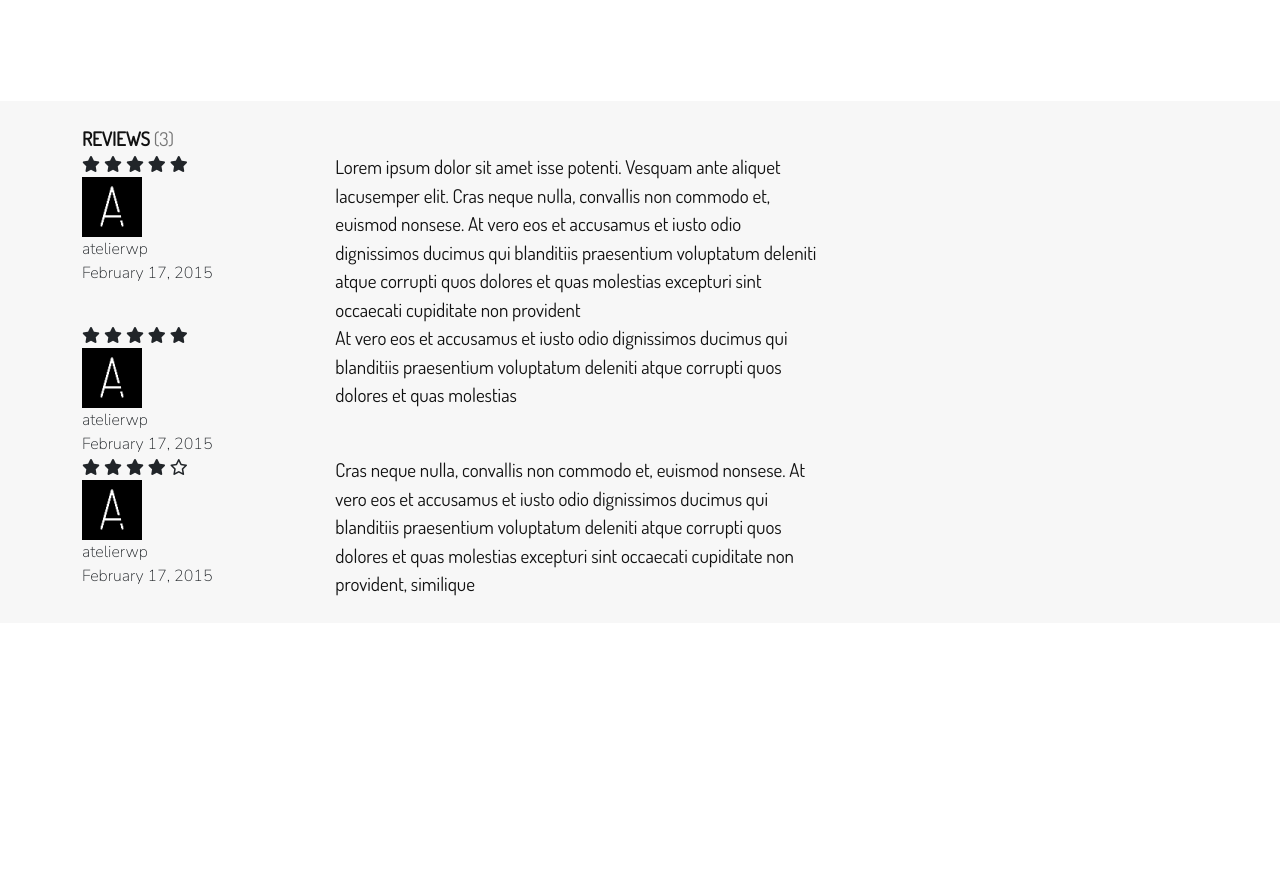
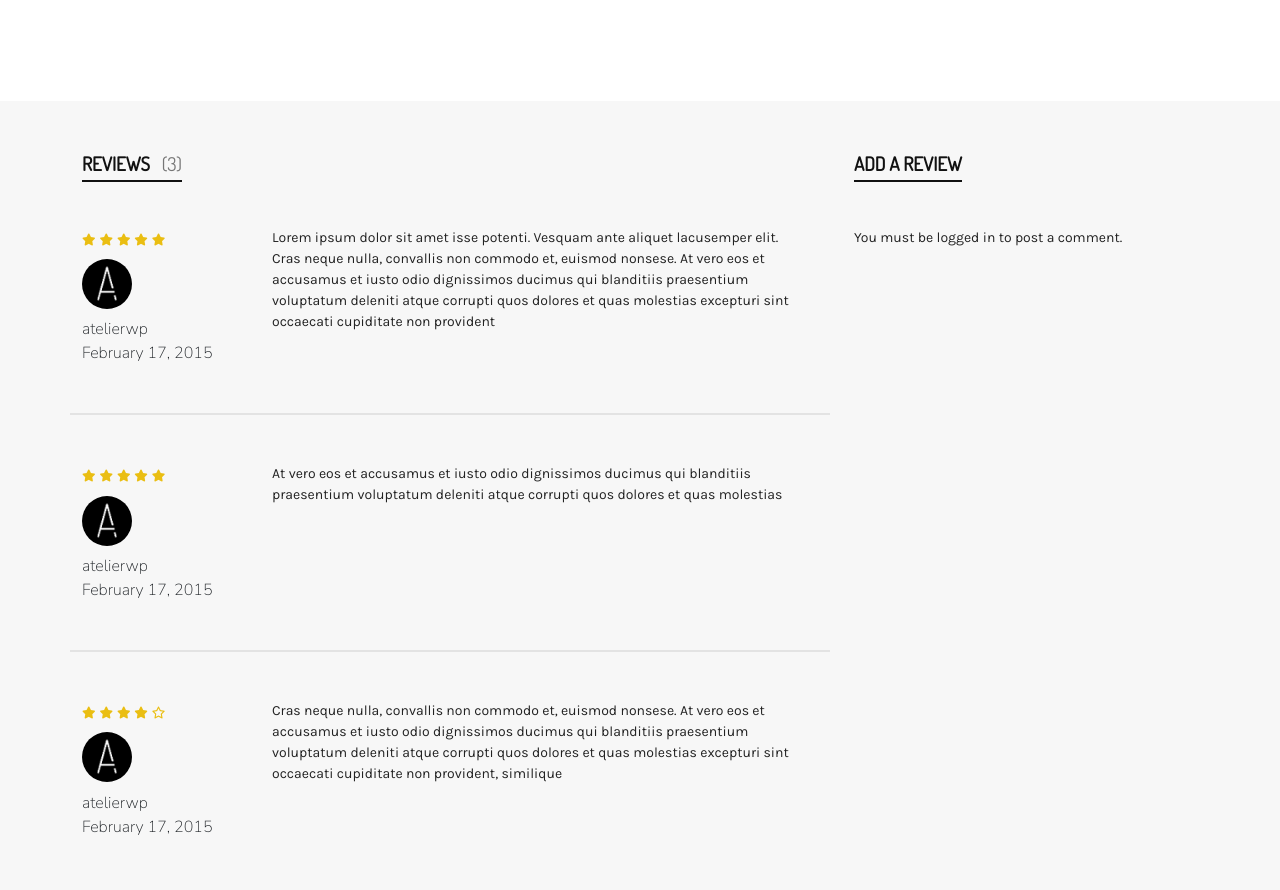
Before and after one commit to mirferidagalarov/Ateiler, a website: page product.html in a window 1280 px wide. Shown: the part 1379-2269 px from the top of the page. Before the commit the page ends 2002 px from the top, so only its background shows below. Drawn offline with Linux system fonts and the light colour scheme.

Commit message:
last commit

```diff
--- a/product.html
+++ b/product.html
@@ -146,12 +146,14 @@
                 <div class="container-fluid w-100 reviews-box px-0">
                     <div class="review-box1">
                         <div class="container-lg w-100 container-fluid">
-                            <div class="row py-4 ">
+                            <div class="row py-4">
                                 <div class="col-8 review">
+                                    <span class="fw-bold part-name">REVIEWS <span
+                                            class="fw-normal ms-2">(3)</span></span>
                                     <div class="review-content row">
-                                        <p class="fw-bold">REVIEWS <span class="fw-normal">(3)</span></p>
 
-                                        <div class="review-info col-4 d-flex flex-column">
+
+                                        <div class="review-info col-3 py-5 d-flex flex-column">
 
                                             <div class="rating-part">
                                                 <i class="fa-solid fa-star"></i>
@@ -167,7 +169,7 @@
                                             <span>atelierwp</span>
                                             <span>February 17, 2015</span>
                                         </div>
-                                        <div class="review-text col-8">
+                                        <div class="review-text col-9 pe-0 py-5">
                                             <p>Lorem ipsum dolor sit amet isse potenti. Vesquam ante aliquet
                                                 lacusemper
                                                 elit. Cras neque nulla, convallis non commodo et, euismod nonsese.
@@ -178,8 +180,8 @@
                                                 molestias excepturi sint occaecati cupiditate non provident</p>
                                         </div>
                                     </div>
-                                    <div class="review-content row">
-                                        <div class="review-info col-4 d-flex flex-column">
+                                    <div class="review-content row px-0">
+                                        <div class="review-info col-3  py-5 d-flex flex-column">
 
                                             <div class="rating-part">
                                                 <i class="fa-solid fa-star"></i>
@@ -189,13 +191,13 @@
                                                 <i class="fa-solid fa-star"></i>
                                             </div>
                                             <div class="img-part">
-                                                <img class="img-fluid"
+                                                <img class=""
                                                     src="sass/assets/img/f2336fbaff66dd1f1c449bd67ffcc5d8.png" alt="">
                                             </div>
                                             <span>atelierwp</span>
                                             <span>February 17, 2015</span>
                                         </div>
-                                        <div class="review-text col-8">
+                                        <div class="review-text col-9 pe-0 py-5">
                                             <p>At vero eos et accusamus et iusto odio dignissimos ducimus qui
                                                 blanditiis
                                                 praesentium voluptatum deleniti atque corrupti quos dolores et quas
@@ -203,7 +205,7 @@
                                         </div>
                                     </div>
                                     <div class="review-content row">
-                                        <div class="review-info col-4 d-flex flex-column">
+                                        <div class="review-info col-3 py-5 d-flex flex-column">
 
                                             <div class="rating-part">
                                                 <i class="fa-solid fa-star"></i>
@@ -213,13 +215,13 @@
                                                 <i class="fa-regular fa-star"></i>
                                             </div>
                                             <div class="img-part">
-                                                <img class="img-fluid"
+                                                <img class=" "
                                                     src="sass/assets/img/f2336fbaff66dd1f1c449bd67ffcc5d8.png" alt="">
                                             </div>
                                             <span>atelierwp</span>
                                             <span>February 17, 2015</span>
                                         </div>
-                                        <div class="review-text col-8">
+                                        <div class="review-text col-9 pe-0 py-5">
                                             <p>Cras neque nulla, convallis non commodo et, euismod nonsese. At vero
                                                 eos
                                                 et accusamus et iusto odio dignissimos ducimus qui blanditiis
@@ -230,7 +232,12 @@
                                         </div>
                                     </div>
                                 </div>
-                                <div class="col-4 add-review"></div>
+                                <div class="col-4 review ps-4">
+                                    <span class="fw-bold part-name">ADD A REVIEW</span>
+                                   <div class="review-text py-5">
+                                    <p class="ms-0">You must be logged in to post a comment.</p>
+                                   </div>
+                                </div>
                             </div>
                         </div>
                     </div>
--- a/sass/abstract/_variables.scss
+++ b/sass/abstract/_variables.scss
@@ -6,4 +6,5 @@ $white:#fff;
 $gray: #767676;
 $another-black:#333333;
 $border-color:#f2f2f2;
+$secondary-border-color: #e3e3e3;
 $yellow: #EABE12;
--- a/sass/pages/_product.scss
+++ b/sass/pages/_product.scss
@@ -5,6 +5,7 @@
             height: 270px;
 
         }
+
         .product-info-box {
             margin-top: -165px;
             padding-bottom: 80px;
@@ -439,10 +440,10 @@
     .reviews-box {
         .review-box1 {
             background-color: #f7f7f7;
+            padding-top: 2%;
 
             .review {
-                .review-content {
-                    p {
+                .part-name {
                     color: $primary-black;
                     font-size: 19px;
                     font-family: 'Dosis', sans-serif;
@@ -450,10 +451,12 @@
 
                     &::after {
                         content: '';
+                        bottom: -6px;
+                        left: 0;
                         position: absolute;
-                            width: 10px;
-                            height: 10px;
-                            color: $primary-black;
+                        width: 100%;
+                        height: 2px;
+                        background-color: $primary-black;
                     }
 
                     span {
@@ -463,8 +466,44 @@
                     }
 
                 }
+
+                .review-content {
+                    border-bottom: 2px solid $secondary-border-color;
+
+                    &:last-child {
+                        border-bottom: none;
+                    }
+
+                    .review-info {
+                        .rating-part {
+                            i {
+                                font-size: 12px;
+                                color: $yellow;
+                            }
+                        }
+                        .img-part{
+                            border-radius: 100px;
+                            width: fit-content;
+                            overflow: hidden;
+                            margin: 5% 0;
+                            img{
+                                width: 50px;
+                                height:50px;
                             }
                         }
                     }
                 }
+
+                .review-text {
+                    p {
+                        font-size: 14px;
+                        width: 95%;
+                        color: $secondary-black;
+                        font-family: 'Karla', sans-serif;
                     }
+                }
+            }
+
+        }
+    }
+}
```
Also changed, not shown: main.css, 1 other file. Lines whose indentation alone changed are shown as unchanged.
